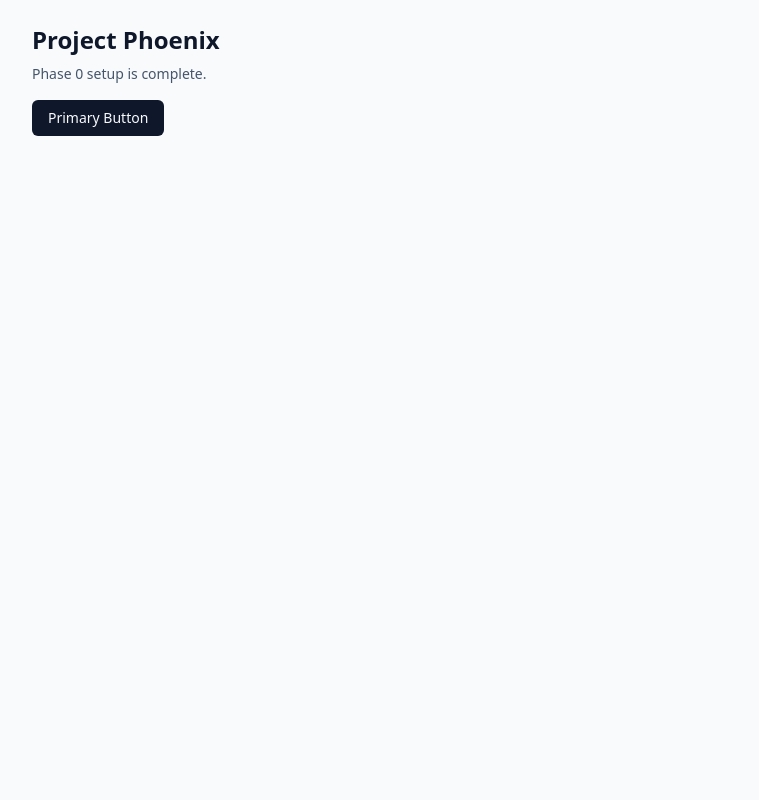
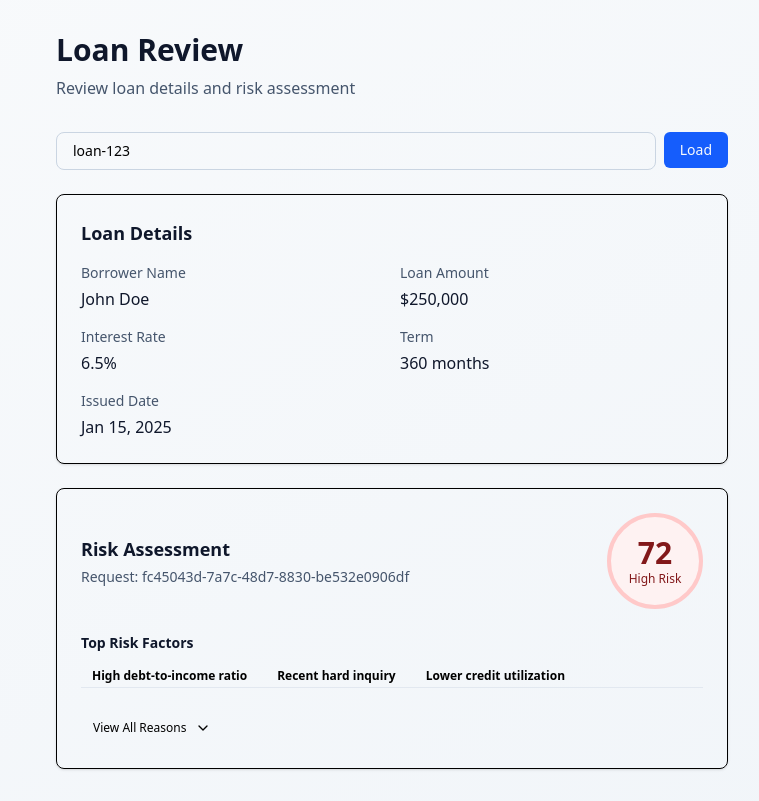
Before and after one commit to devmaronski/project-phoenix-underwriting-gateway, a React (Vite) app in the folder frontend/: page / in a window 1280 px wide. Shown: the whole page, without its empty margins (248-1007 px from the left). Built offline with nearby package versions, Linux system fonts and the light colour scheme.

Commit message:
feat: add LoanReviewScreen orchestrator component
- Main component that manages loan ID state
- Calls useLoanReviewState hook and renders appropriate UI
- Handles state transitions: loading -> data/error
- Wire into App.tsx as entry point

```diff
--- a/frontend/src/App.tsx
+++ b/frontend/src/App.tsx
@@ -1,20 +1,12 @@
-import React from "react";
-import { Button } from "@/components/ui/button";
+/**
+ * Main App component for Phase 1.
+ * Renders the LoanReviewScreen with a demo scenario.
+ */
 
-const App: React.FC = () => {
-  return (
-    <main className="min-h-screen bg-slate-50 text-slate-900">
-      <div className="mx-auto max-w-3xl p-6">
-        <h1 className="text-2xl font-semibold">Project Phoenix</h1>
-        <p className="mt-2 text-sm text-slate-600">
-          Phase 0 setup is complete.
-        </p>
-        <div className="mt-4">
-          <Button type="button">Primary Button</Button>
-        </div>
-      </div>
-    </main>
-  );
-};
+import { LoanReviewScreen } from "@/components/LoanReviewScreen";
+
+export function App() {
+  return <LoanReviewScreen defaultLoanId="loan-123" mockScenario="success" />;
+}
 
 export default App;
--- /dev/null
+++ b/frontend/src/components/LoanReviewScreen.tsx
@@ -0,0 +1,110 @@
+/**
+ * LoanReviewScreen: Main orchestrator component.
+ * Manages loanId state and renders appropriate UI based on data/error/loading states.
+ */
+
+import { useState } from "react";
+import { useLoanReviewState } from "@/hooks/useLoanReviewState";
+import { RiskScoreCard } from "./RiskScoreCard";
+import { ErrorBanner } from "./ErrorBanner";
+import { LoadingState } from "./LoadingState";
+import { LoanSummaryCard } from "./LoanSummaryCard";
+import { Button } from "./ui/button";
+
+export interface LoanReviewScreenProps {
+  /**
+   * Optional initial loan ID (for development/demo).
+   * If not provided, a loan ID can be entered via input.
+   */
+  defaultLoanId?: string;
+  /**
+   * Mock scenario for Phase 1 testing (success, lowRisk, error, etc.)
+   */
+  mockScenario?:
+    | "success"
+    | "lowRisk"
+    | "mediumRisk"
+    | "highRisk"
+    | "loanNotFound"
+    | "aiTimeout";
+}
+
+export function LoanReviewScreen({
+  defaultLoanId = "loan-123",
+  mockScenario = "success",
+}: LoanReviewScreenProps) {
+  const [loanId, setLoanId] = useState<string | null>(defaultLoanId);
+  const [inputValue, setInputValue] = useState(defaultLoanId || "");
+  const { data, error, isLoading, refetch } = useLoanReviewState({
+    loanId,
+    mockScenario,
+  });
+
+  const handleRetry = () => {
+    refetch();
+  };
+
+  const handleLoadLoan = () => {
+    if (inputValue.trim()) {
+      setLoanId(inputValue.trim());
+    }
+  };
+
+  const handleKeyDown = (e: React.KeyboardEvent<HTMLInputElement>) => {
+    if (e.key === "Enter") {
+      handleLoadLoan();
+    }
+  };
+
+  return (
+    <div className="min-h-screen bg-gradient-to-br from-slate-50 to-slate-100 py-8 px-4">
+      <div className="mx-auto max-w-2xl">
+        {/* Header */}
+        <div className="mb-8">
+          <h1 className="text-3xl font-bold text-slate-900">Loan Review</h1>
+          <p className="mt-2 text-slate-600">
+            Review loan details and risk assessment
+          </p>
+        </div>
+
+        {/* Loan ID Input (for development) */}
+        <div className="mb-6 flex gap-2">
+          <input
+            type="text"
+            placeholder="Enter loan ID (e.g., loan-123)"
+            value={inputValue}
+            onChange={(e) => setInputValue(e.target.value)}
+            onKeyDown={handleKeyDown}
+            className="flex-1 rounded-lg border border-slate-300 px-4 py-2 text-sm focus:border-blue-500 focus:outline-none focus:ring-2 focus:ring-blue-100"
+          />
+          <Button onClick={handleLoadLoan} className="bg-blue-600 hover:bg-blue-700">
+            Load
+          </Button>
+        </div>
+
+        {/* Error State */}
+        {error && <ErrorBanner error={error} onRetry={handleRetry} />}
+
+        {/* Loading State */}
+        {isLoading && <LoadingState />}
+
+        {/* Success State */}
+        {data && !isLoading && (
+          <div className="space-y-6">
+            <LoanSummaryCard loan={data.loan} />
+            <RiskScoreCard risk={data.risk} requestId={data.meta.requestId} />
+          </div>
+        )}
+
+        {/* Empty State */}
+        {!data && !isLoading && !error && (
+          <div className="rounded-lg border border-dashed border-slate-300 bg-slate-50 p-8 text-center">
+            <p className="text-slate-600">
+              Enter a loan ID above to get started.
+            </p>
+          </div>
+        )}
+      </div>
+    </div>
+  );
+}
```
